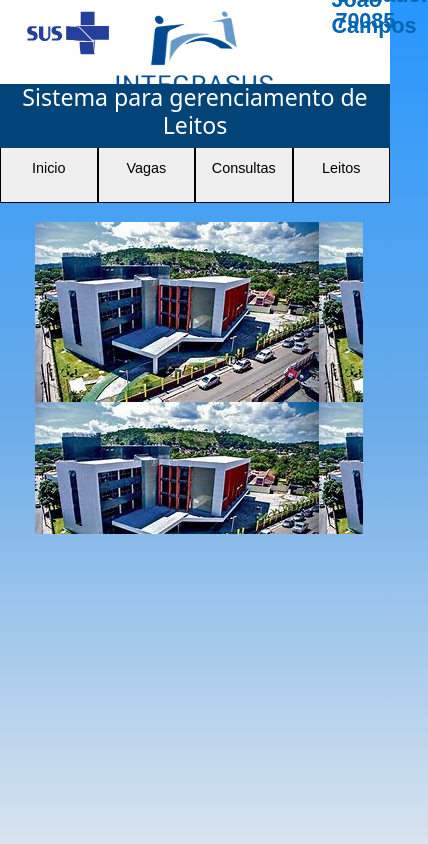
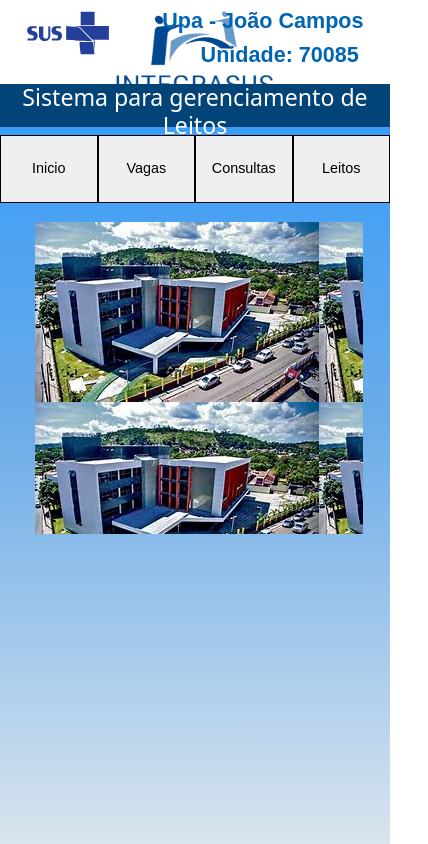
Before and after one commit to HyagoBrito/Integrasus, a plain HTML site: page index.html in a window 390 px wide. Shown: the whole page, 428 px wide, since content can reach past the window. Drawn offline with nearby package versions, Linux system fonts and the light colour scheme.

Commit message:
Add files via upload

```diff
--- a/index.html
+++ b/index.html
@@ -11,6 +11,8 @@
     <link href="https://cdn.jsdelivr.net/npm/bootstrap@5.3.0/dist/css/bootstrap.min.css" rel="stylesheet" integrity="sha384-9ndCyUaIbzAi2FUVXJi0CjmCapSmO7SnpJef0486qhLnuZ2cdeRhO02iuK6FUUVM" crossorigin="anonymous">
 </head>
 
+<div>
+
 <body class="fundodosite">
 <header class="retanguloazul">
     <div class="container">
@@ -18,8 +20,10 @@
     <img src="sus-logo.svg" width="120" height="120" class="logosus">
     <h4 class="joaocampos">Upa - João Campos</h4>
     <h4 class="unidade">Unidade: 70085</h4>
+
 </div>
 
+</div>
 
 <header class="retangulomeio">
 
--- a/style.css
+++ b/style.css
@@ -1,4 +1,3 @@
-@media screen and (max-width: 768px){
 .container
 {
 
@@ -69,7 +68,7 @@ text-align: center;
 color: white;
 width: 100%;
 top: 10%;
-
+height: 5%;
 }
 
 .retangulofino
@@ -110,10 +109,9 @@ transform: scale(1.1);
 {
 display: flex;
 position: absolute;
-text-align: left;
-left: 86%;
-margin-bottom: 0%;
-padding-bottom: 0%;
+right: 8%;
+bottom: 92%;
+margin: 0%;
 font-family: Arial, Helvetica, sans-serif;
 font-weight: bold;
 color: #0066B3;
@@ -124,8 +122,8 @@ color: #0066B3;
 display: flex;
 position: absolute;
 text-align: left;
-left: 85%;
-height: 10%;
+right: 6.8%;
+bottom: 95%;
 font-family: Arial, Helvetica, sans-serif;
 font-weight: bold;
 color: #0066B3;
@@ -141,5 +139,3 @@ margin-left: 9%;
 background-image: url(Hospital.jfif);
 background-size: auto;
 }
-
-}
```
